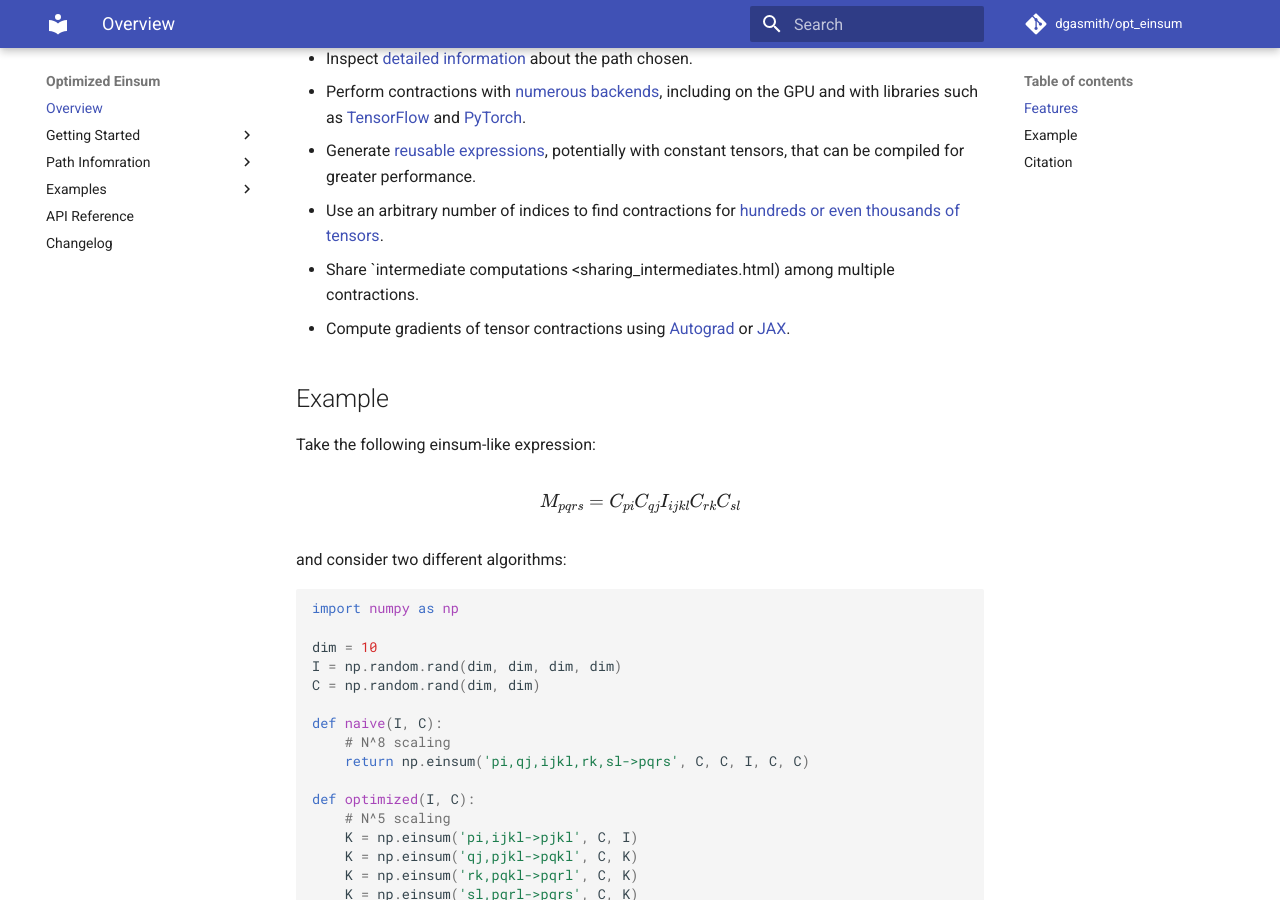
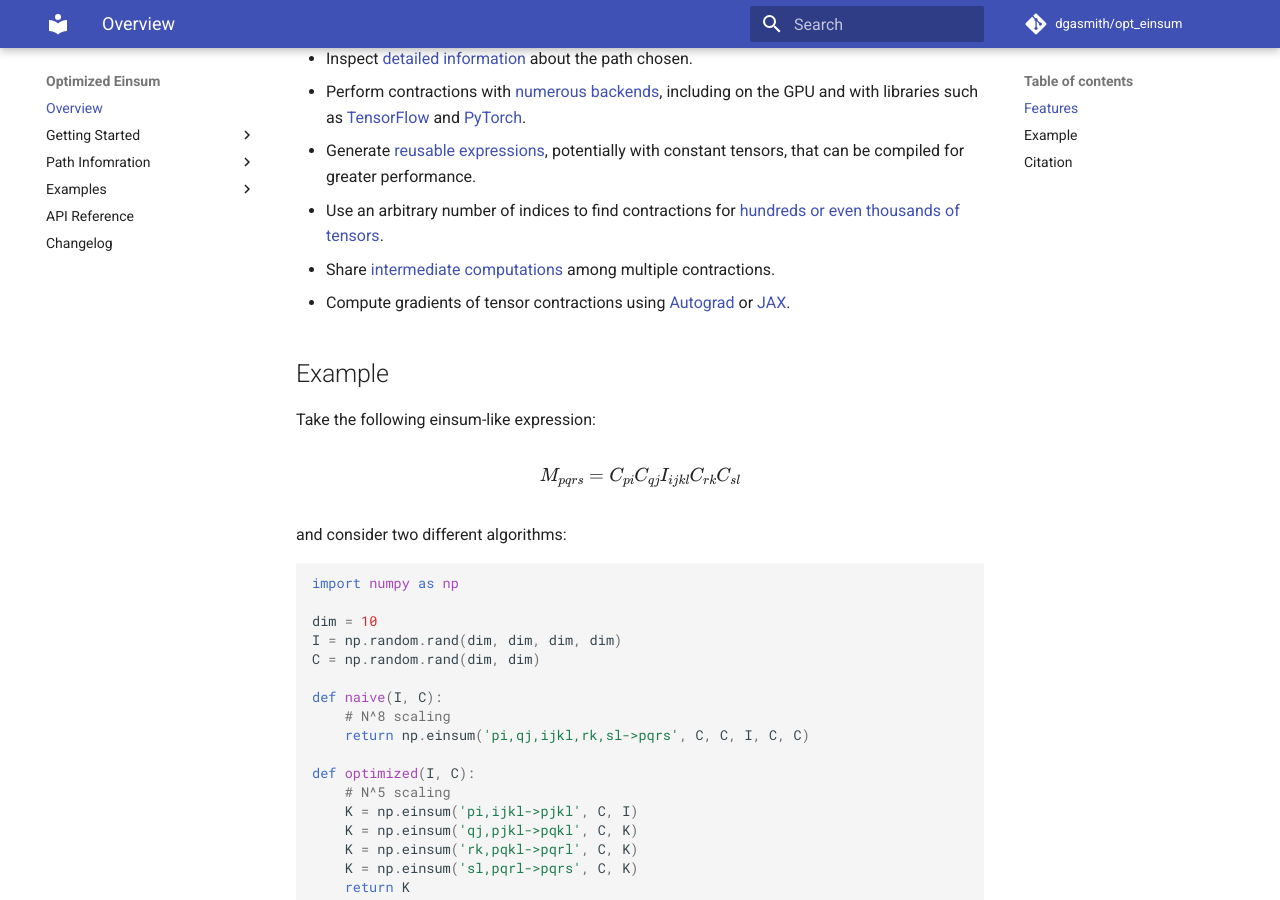
Before and after one commit to dgasmith/opt_einsum, an MkDocs documentation site: the page built from docs/index.md, in a window 1280 px wide and 900 px high, scrolled down 497 px. Built offline with MkDocs 1.6.1 and Material for MkDocs 9.7.7, drawn with Linux system fonts in a browser that asks for light colours; comment, search, counter and statistics services are not loaded.

Commit message:
Update docs/index.md

```diff
--- a/docs/index.md
+++ b/docs/index.md
@@ -20,7 +20,7 @@ Several advanced features are as follows:
 * Perform contractions with [numerous backends](getting_started/backends.md), including on the GPU and with libraries such as [TensorFlow](https://www.tensorflow.org) and [PyTorch](https://pytorch.org).
 * Generate [reusable expressions](getting_started/reusing_paths.md), potentially with constant tensors, that can be compiled for greater performance.
 * Use an arbitrary number of indices to find contractions for [hundreds or even thousands of tensors](examples/large_expr_with_greedy.md).
-* Share `intermediate computations <sharing_intermediates.html) among multiple contractions.
+* Share [intermediate computations](./sharing_intermediates.md) among multiple contractions.
 * Compute gradients of tensor contractions using [Autograd](https://github.com/HIPS/autograd) or [JAX](https://github.com/google/jax).
 
 ## Example
```
